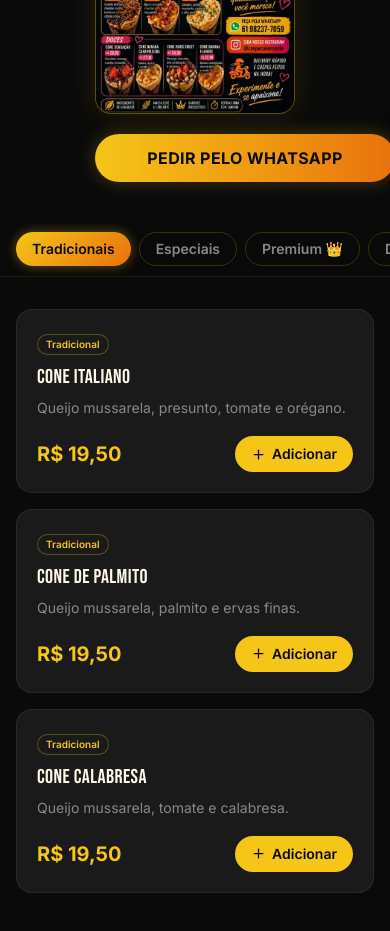
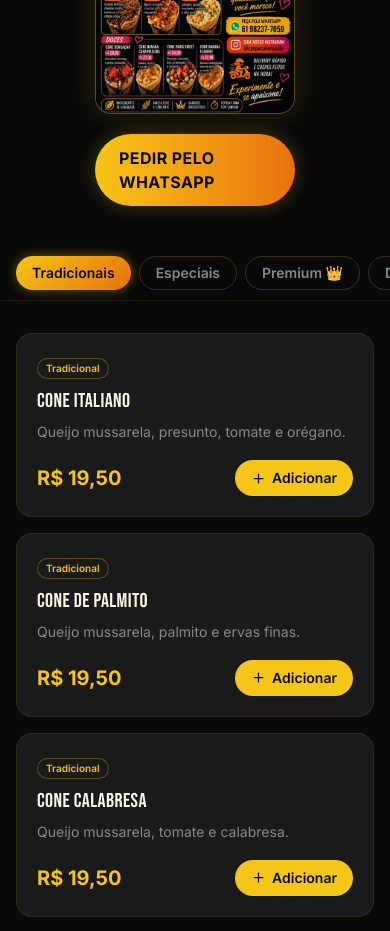
Before and after one commit to Matheusslop/crepe-cone-royale, a React (Vite) app in the folder frontend/: page / in a window 390 px wide. Shown: the part 780-1711 px from the top of the page. Built offline with nearby package versions, Linux system fonts and the light colour scheme; no server answers.

Commit message:
Adjust button width to be responsive

```diff
--- a/frontend/src/pages/Menu.jsx
+++ b/frontend/src/pages/Menu.jsx
@@ -56,7 +56,7 @@
             href="https://wa.me/5561982377059?text=Ol%C3%A1!%20Vi%20o%20card%C3%A1pio%20da%20Cone%20Royale%20e%20quero%20fazer%20um%20pedido."
             target="_blank"
             rel="noreferrer"
-            className="mt-5 w-[300px] mx-auto flex items-center justify-center rounded-full px-6 py-3 bg-gradient-to-r from-gold to-orange text-black font-bold uppercase tracking-wide shadow-[0_0_18px_rgba(245,197,24,0.25)] hover:scale-[1.01] transition-transform"
+            className="mt-5 w-full max-w-[300px] mx-auto flex items-center justify-center rounded-full px-6 py-3 bg-gradient-to-r from-gold to-orange text-black font-bold uppercase tracking-wide shadow-[0_0_18px_rgba(245,197,24,0.25)] hover:scale-[1.01] transition-transform"
           >
             Pedir pelo WhatsApp
           </a>
```
